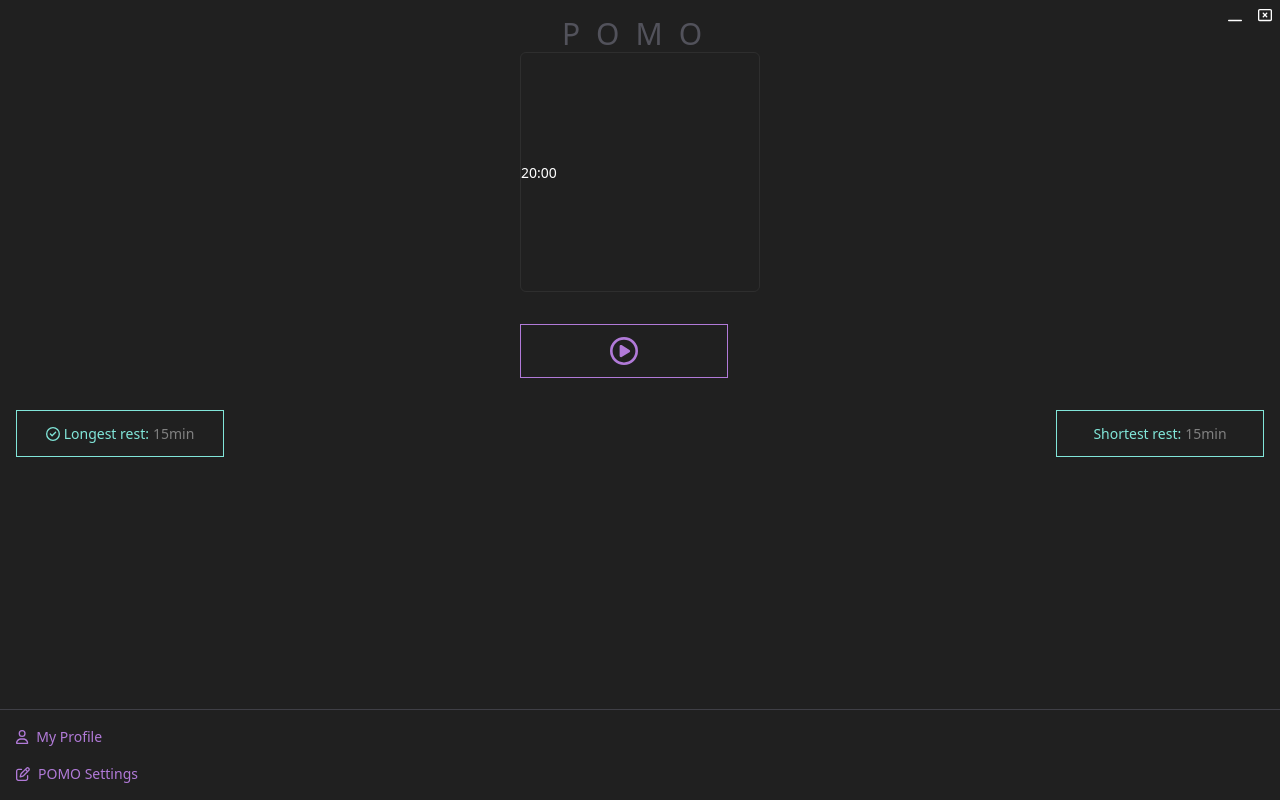
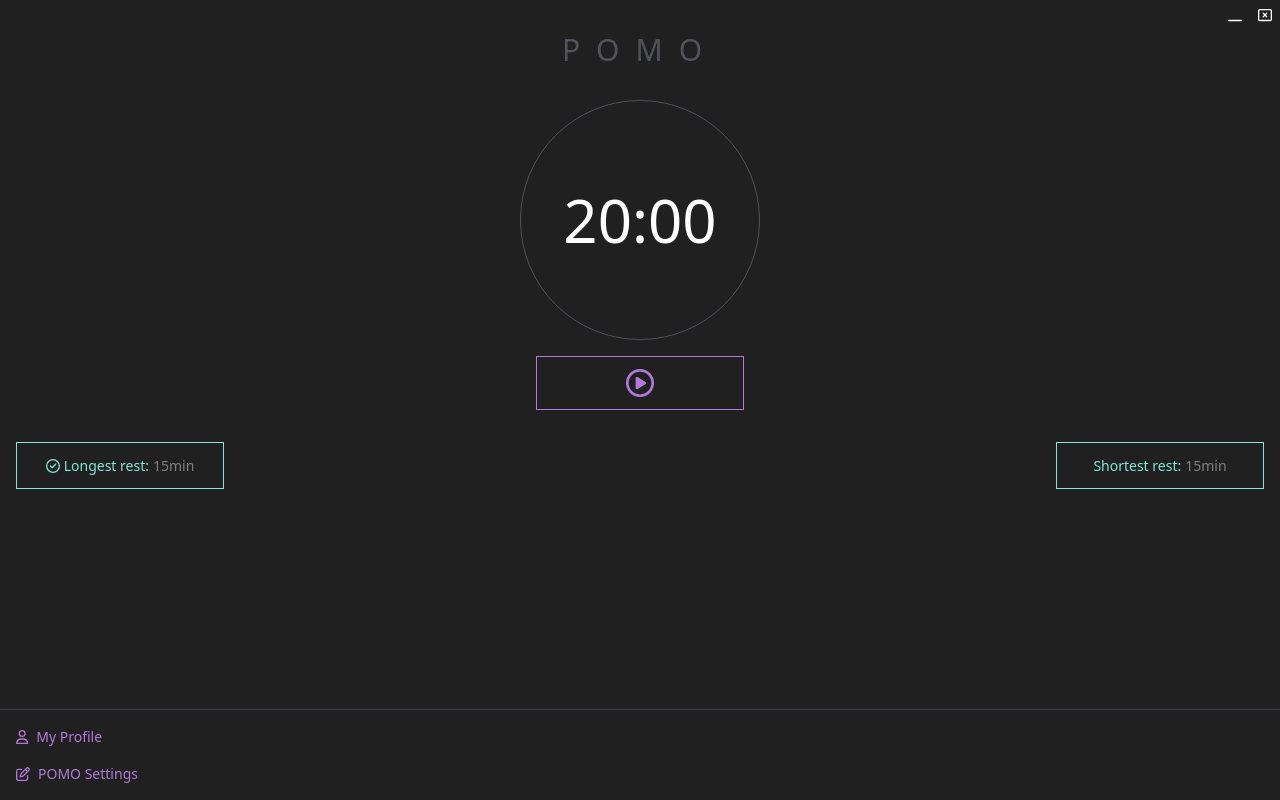
Before and after one commit to devcanovas/pomov2, a React (Vite) app: page / in a window 1280 px wide. Built offline with nearby package versions, Linux system fonts and the light colour scheme.

Commit message:
refactoring home page

```diff
--- a/src/components/Input/InputError.tsx
+++ b/src/components/Input/InputError.tsx
@@ -7,9 +7,13 @@ interface TextErrorProps {
 
 export default function InputError({ errorMessage }: TextErrorProps) {
   return (
-    <span className="text-left text-[12px] text-[#fa5252] gap-1">
-      <FontAwesomeIcon icon={faXmarkCircle} />
-      {errorMessage}
+    <span className="text-xs w-full flex text-rose-500 p-1 gap-1">
+      <div>
+        <FontAwesomeIcon icon={faXmarkCircle} />
+      </div>
+      <div>
+        <p>{errorMessage}</p>
+      </div>
     </span>
   );
 }
--- a/src/components/Timer/index.tsx
+++ b/src/components/Timer/index.tsx
@@ -5,15 +5,15 @@ import { Button } from "../Button";
 
 export default function Timer() {
   return (
-    <div className="flex content-center justify-center flex-col">
-      <div className="w-[15rem] h-[15rem] border-[#2e2e2e] border-[1px] rounded-md flex items-center content-center">
-        <h1>20:00</h1>
+    <div className="flex justify-center items-center flex-col w-full mt-8">
+      <div className="w-60 h-60 border-zinc-600 border rounded-full flex items-center justify-center">
+        <h1 className="text-6xl font-light">20:00</h1>
       </div>
-      <section className="w-full mt-8">
+        <div className="mt-4">
         <Button.Primary>
           <FontAwesomeIcon icon={faPlayCircle} size={Constants.SIZE_2X} />
         </Button.Primary>
-      </section>
+        </div>
     </div>
   );
 }
--- a/src/pages/Home/index.tsx
+++ b/src/pages/Home/index.tsx
@@ -30,7 +30,7 @@ const options = [
 export default function Home() {
   return (
     <>
-      <div className="flex items-center justify-center flex-col p-4">
+      <div className="flex items-center justify-center flex-col py-8 px-4">
         <Title>{Constants.POMO_TITLE}</Title>
         <Timer />
         <div className="flex mt-[2rem] justify-between w-full">
--- a/src/pages/Settings/index.tsx
+++ b/src/pages/Settings/index.tsx
@@ -3,7 +3,6 @@ import {
   faArrowCircleLeft,
   faArrowRotateRight,
 } from "@fortawesome/free-solid-svg-icons";
-import { FontAwesomeIcon } from "@fortawesome/react-fontawesome";
 import { useState } from "react";
 import { v4 as uuidv4 } from "uuid";
 import { Button } from "../../components/Button";
@@ -14,25 +13,52 @@ import { OptionMenu } from "../../shared/classes/OptionMenu";
 
 const options = [new OptionMenu(uuidv4(), "Back", "/", faArrowCircleLeft)];
 
+const fields = [
+  {
+    id: uuidv4(),
+    label: "Minutes to focus:",
+    minValue: 20,
+    maxValue: 59,
+  },
+  {
+    id: uuidv4(),
+    label: "Minutes to long rest:",
+    minValue: 10,
+    maxValue: 59,
+  },
+  {
+    id: uuidv4(),
+    label: "Minutes to short rest:",
+    minValue: 5,
+    maxValue: 59,
+  },
+];
+
 export default function SettingsPage() {
   const [errors, setErrors] = useState([]);
   return (
-    <div className="p-4">
+    <div className="py-8 px-4">
       <form className="flex items-center justify-center flex-col">
         <Title>SETTINGS</Title>
-        <Input.Root>
-          <Input.Label label="Minutes to focus" />
-          <Input.Number value="20" onChange={() => {}} />
-          {errors && <Input.Error errorMessage="Erro message"></Input.Error>}
-        </Input.Root>
+        {fields.map((field) => {
+          return (
+            <Input.Root key={field.id}>
+              <Input.Label label={field.label} />
+              <Input.Number value="20" onChange={() => {}} />
+              {errors && (
+                <Input.Error errorMessage="Erro message"></Input.Error>
+              )}
+            </Input.Root>
+          );
+        })}
         <div className="w-full flex justify-between">
           <Button.Neutral>
             <Button.Icon icon={faArrowRotateRight} />
-            <Button.Text text="Reset"/>
+            <Button.Text text="Reset" />
           </Button.Neutral>
           <Button.Primary>
             <Button.Icon icon={faSave} />
-            <Button.Text text="Save"/>
+            <Button.Text text="Save" />
           </Button.Primary>
         </div>
       </form>
```
